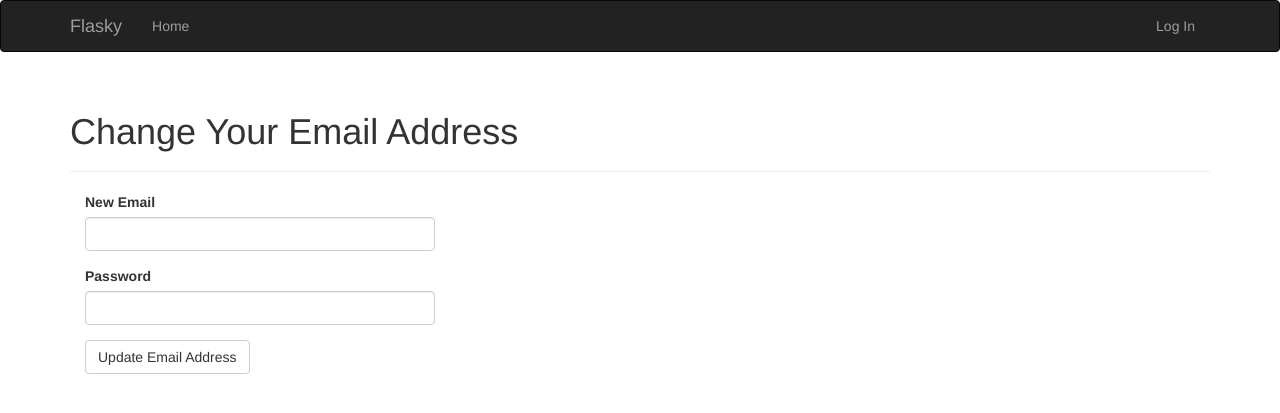
After one commit to james-wangx/flasky, a Flask app: page /auth/change-email in a window 1280 px wide. The commit adds this page. Shown: the top 413 px of the page. Run offline with Flask 2, Linux system fonts and the light colour scheme; some libraries are stand-ins or nearby versions.

Commit message:
修改邮箱

```diff
--- a/app/auth/forms.py
+++ b/app/auth/forms.py
@@ -29,7 +29,7 @@ class RegistrationForm(FlaskForm):
     submit = SubmitField('Register')
 
     def validate_email(self, field) -> None:
-        if User.query.filter_by(email=field.data).first():
+        if User.query.filter_by(email=field.data.lower()).first():
             raise ValidationError('Email already registered.')
 
     def validate_username(self, field) -> None:
@@ -55,3 +55,13 @@ class PasswordResetForm(FlaskForm):
                              validators=[DataRequired(), EqualTo('password2', message='Passwords must match()')])
     password2 = PasswordField('Confirm password', validators=[DataRequired()])
     submit = SubmitField('Reset Password')
+
+
+class ChangeEmailForm(FlaskForm):
+    email = StringField('New Email', validators=[DataRequired(), Length(1, 64), Email()])
+    password = PasswordField('Password', validators=[DataRequired()])
+    submit = SubmitField('Update Email Address')
+
+    def validate_email(self, field) -> None:
+        if User.query.filter_by(email=field.data.lower()).first():
+            raise ValidationError('Email already registered.')
--- a/app/auth/views.py
+++ b/app/auth/views.py
@@ -6,7 +6,8 @@ from flask import render_template, request, url_for, redirect, flash
 from flask_login import login_user, login_required, logout_user, current_user
 
 from . import auth
-from .forms import LoginForm, RegistrationForm, ChangePasswordForm, PasswordResetForm, PasswordResetRequestForm
+from .forms import LoginForm, RegistrationForm, ChangePasswordForm, PasswordResetForm, PasswordResetRequestForm, \
+    ChangeEmailForm
 from .. import db
 from ..email import send_email
 from ..models import User
@@ -160,7 +161,7 @@ def password_reset_request():
     return render_template('auth/reset_password.html', form=form)
 
 
-@auth.route('reset/<token>', methods=['GET', 'POST'])
+@auth.route('/reset/<token>', methods=['GET', 'POST'])
 def password_reset(token):
     if not current_user.is_anonymous:
         return redirect(url_for('main.index'))
@@ -175,3 +176,33 @@ def password_reset(token):
         return redirect(url_for('main.index'))
 
     return render_template('auth/reset_password.html', form=form)
+
+
+@auth.route('/change-email', methods=['GET', 'POST'])
+def change_email_request():
+    form = ChangeEmailForm()
+
+    if form.validate_on_submit():
+        if current_user.verify_password(form.password.data):
+            new_email = form.email.data.lower()
+            token = current_user.generate_email_change_token(new_email)
+            send_email(new_email, 'Confirm your email address', 'auth/email/change_email', user=current_user,
+                       token=token)
+            flash('An email with instructions to confirm your new email address has been sent to you.')
+            return redirect(url_for('main.index'))  # 为什么不重定向到登录界面
+        else:
+            flash('Invalid email or password.')
+
+    return render_template('auth/change_email.html', form=form)
+
+
+@auth.route('/change_email/<token>')
+@login_required
+def change_email(token):
+    if current_user.change_email(token):
+        db.session.commit()
+        flash('Your email address has been updated.')
+    else:
+        flash('Invalid request.')
+
+    return redirect(url_for('main.index'))
--- /dev/null
+++ b/app/templates/auth/change_email.html
@@ -0,0 +1,13 @@
+{% extends "base.html" %}
+{% import "bootstrap/wtf.html" as wtf %}
+
+{% block title %}Flasky - Change Email Address{% endblock %}
+
+{% block page_content %}
+    <div class="page-header">
+        <h1>Change Your Email Address</h1>
+    </div>
+    <div class="col-md-4">
+        {{ wtf.quick_form(form) }}
+    </div>
+{% endblock %}
--- a/app/templates/base.html
+++ b/app/templates/base.html
@@ -32,6 +32,7 @@
                             <a href="#" class="dropdown-toggle" data-toggle="dropdown">Account <b class="caret"></b></a>
                             <ul class="dropdown-menu">
                                 <li><a href="{{ url_for('auth.change_password') }}">Change Password</a></li>
+                                <li><a href="{{ url_for('auth.change_email_request') }}">Change Email</a></li>
                                 <li><a href="{{ url_for('auth.logout') }}">Log Out</a></li>
                             </ul>
                         </li>
```
Also changed, not shown: app/models.py (+23 -5 lines), app/templates/auth/email/change_email.html (added, +8 -0 lines), app/templates/auth/email/change_email.txt (added, +11 -0 lines), tests/test_user_model.py (+40 -9 lines).
